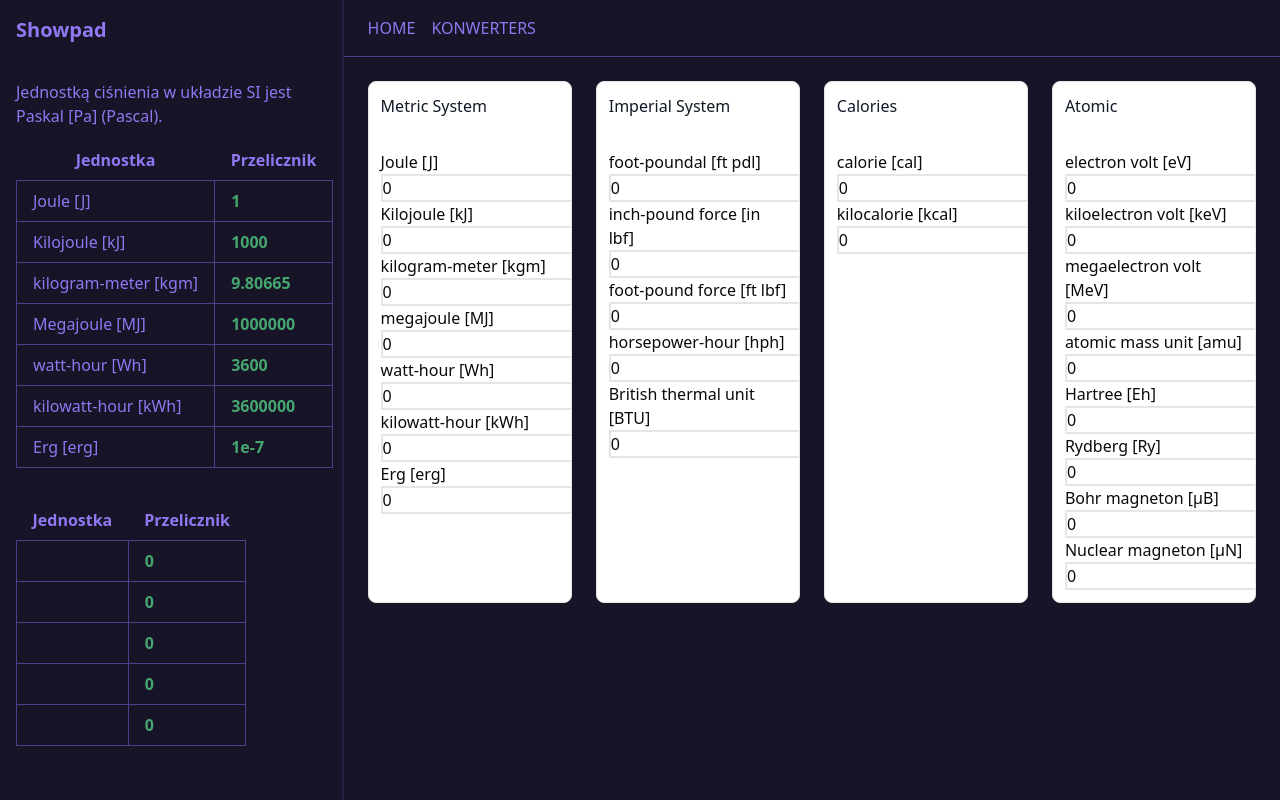
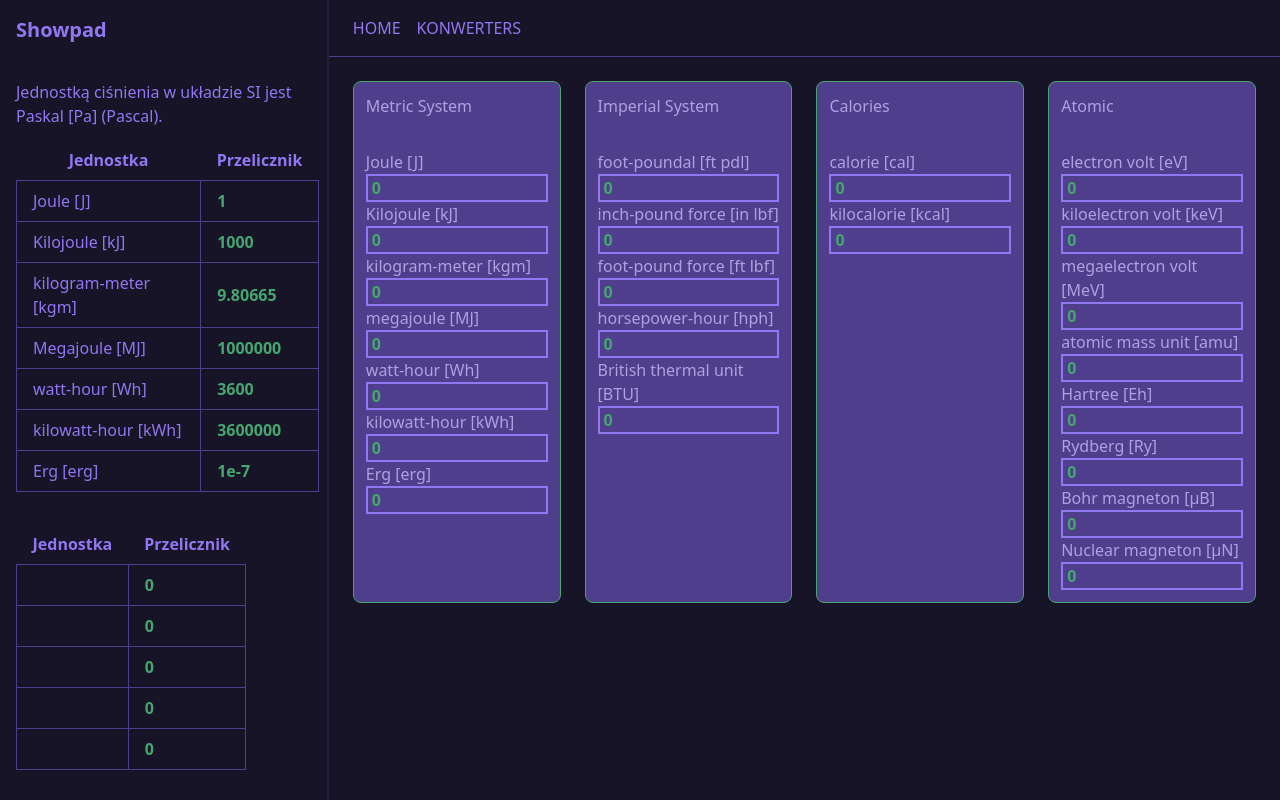
Before and after one commit to PiotrCembrowski/uniter, a Next.js app: page /energy in a window 1280 px wide. Built offline with nearby package versions, Linux system fonts and the light colour scheme; what next-redux-wrapper would draw is missing.

Commit message:
styles units box

```diff
--- a/app/components/units/EnergyUnitCard.tsx
+++ b/app/components/units/EnergyUnitCard.tsx
@@ -241,17 +241,17 @@ export default function EnergyUnitCard({ title, values }: UnitCardProps) {
   };
 
   return (
-    <div className="group relative overflow-hidden rounded-lg border bg-white">
-      <div className="aspect-[4/3] p-3">
+    <div className="group relative overflow-hidden rounded-lg border border-[#46A66F] bg-[#4F3E8C]  text-[#afa0e2]">
+      <div className="aspect-[4/3] md:aspect-auto p-3">
         <div className="mb-8">
-          <h3 className="font-medium text-gray-900">{title}</h3>
+          <h3 className="font-medium">{title}</h3>
         </div>
         <div>
           <label>{unit1Name}</label>
           <br />
           <input
             name="unit1"
-            className="border-2"
+            className="w-max-[100%] w-[100%] box-border border-2 border-[#9177F2] bg-[#4F3E8C] text-[#46A66F] font-bold pl-1"
             type="text"
             onChange={handleChange}
             value={values?.unit1}
@@ -263,7 +263,7 @@ export default function EnergyUnitCard({ title, values }: UnitCardProps) {
           <br />
           <input
             name="unit2"
-            className="border-2"
+            className="w-max-[100%] w-[100%] box-border border-2 border-[#9177F2] bg-[#4F3E8C] text-[#46A66F] font-bold pl-1"
             type="text"
             onChange={handleChange}
             value={values?.unit2}
@@ -276,7 +276,7 @@ export default function EnergyUnitCard({ title, values }: UnitCardProps) {
             <br />
             <input
               name="unit3"
-              className="border-2"
+              className="w-max-[100%] w-[100%] box-border border-2 border-[#9177F2] bg-[#4F3E8C] text-[#46A66F] font-bold pl-1"
               type="text"
               onChange={handleChange}
               value={values?.unit3}
@@ -290,7 +290,7 @@ export default function EnergyUnitCard({ title, values }: UnitCardProps) {
             <br />
             <input
               name="unit4"
-              className="border-2"
+              className="w-max-[100%] w-[100%] box-border border-2 border-[#9177F2] bg-[#4F3E8C] text-[#46A66F] font-bold pl-1"
               type="text"
               onChange={handleChange}
               value={values?.unit4}
@@ -304,7 +304,7 @@ export default function EnergyUnitCard({ title, values }: UnitCardProps) {
             <br />
             <input
               name="unit5"
-              className="border-2"
+              className="w-max-[100%] w-[100%] box-border border-2 border-[#9177F2] bg-[#4F3E8C] text-[#46A66F] font-bold pl-1"
               type="text"
               onChange={handleChange}
               value={values?.unit5}
@@ -318,7 +318,7 @@ export default function EnergyUnitCard({ title, values }: UnitCardProps) {
             <br />
             <input
               name="unit6"
-              className="border-2"
+              className="w-max-[100%] w-[100%] box-border border-2 border-[#9177F2] bg-[#4F3E8C] text-[#46A66F] font-bold pl-1"
               type="text"
               onChange={handleChange}
               value={values?.unit6}
@@ -332,7 +332,7 @@ export default function EnergyUnitCard({ title, values }: UnitCardProps) {
             <br />
             <input
               name="unit7"
-              className="border-2"
+              className="w-max-[100%] w-[100%] box-border border-2 border-[#9177F2] bg-[#4F3E8C] text-[#46A66F] font-bold pl-1"
               type="text"
               onChange={handleChange}
               value={values?.unit7}
@@ -346,7 +346,7 @@ export default function EnergyUnitCard({ title, values }: UnitCardProps) {
             <br />
             <input
               name="unit8"
-              className="border-2"
+              className="w-max-[100%] w-[100%] box-border border-2 border-[#9177F2] bg-[#4F3E8C] text-[#46A66F] font-bold pl-1"
               type="text"
               onChange={handleChange}
               value={values?.unit8}
```
